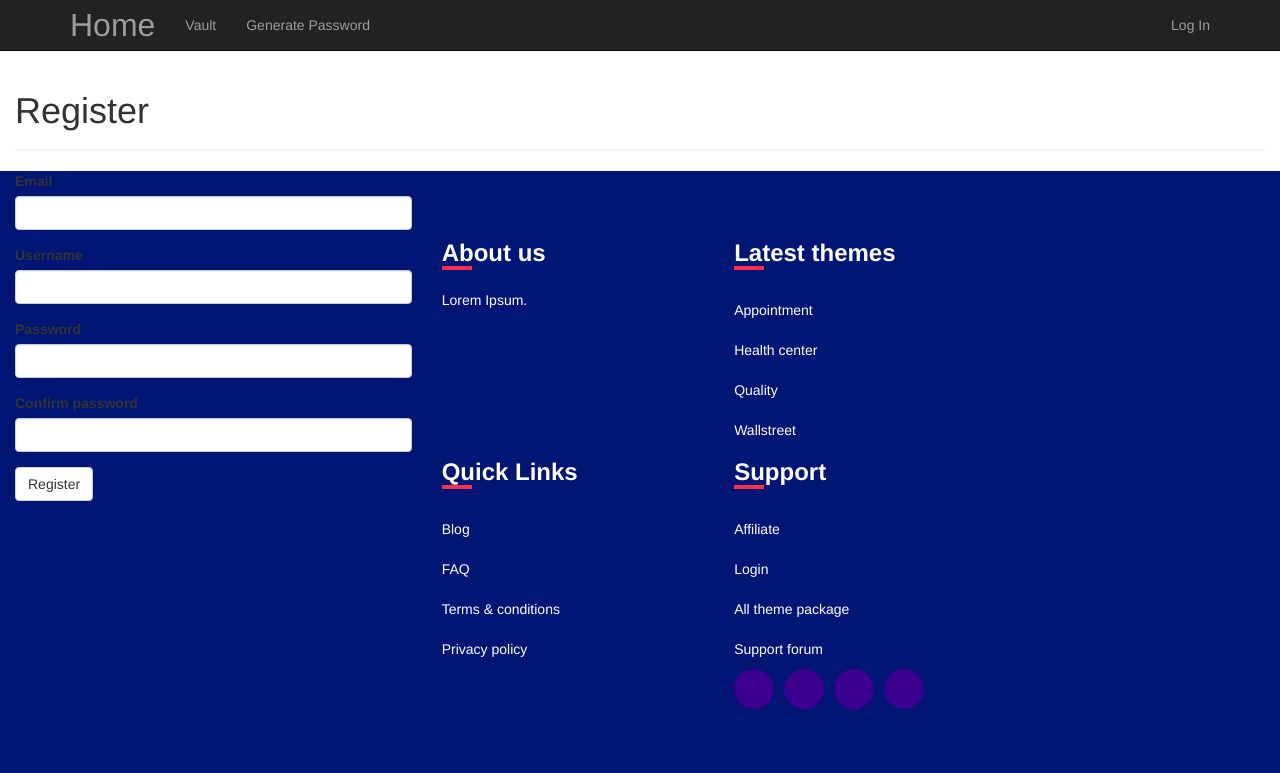
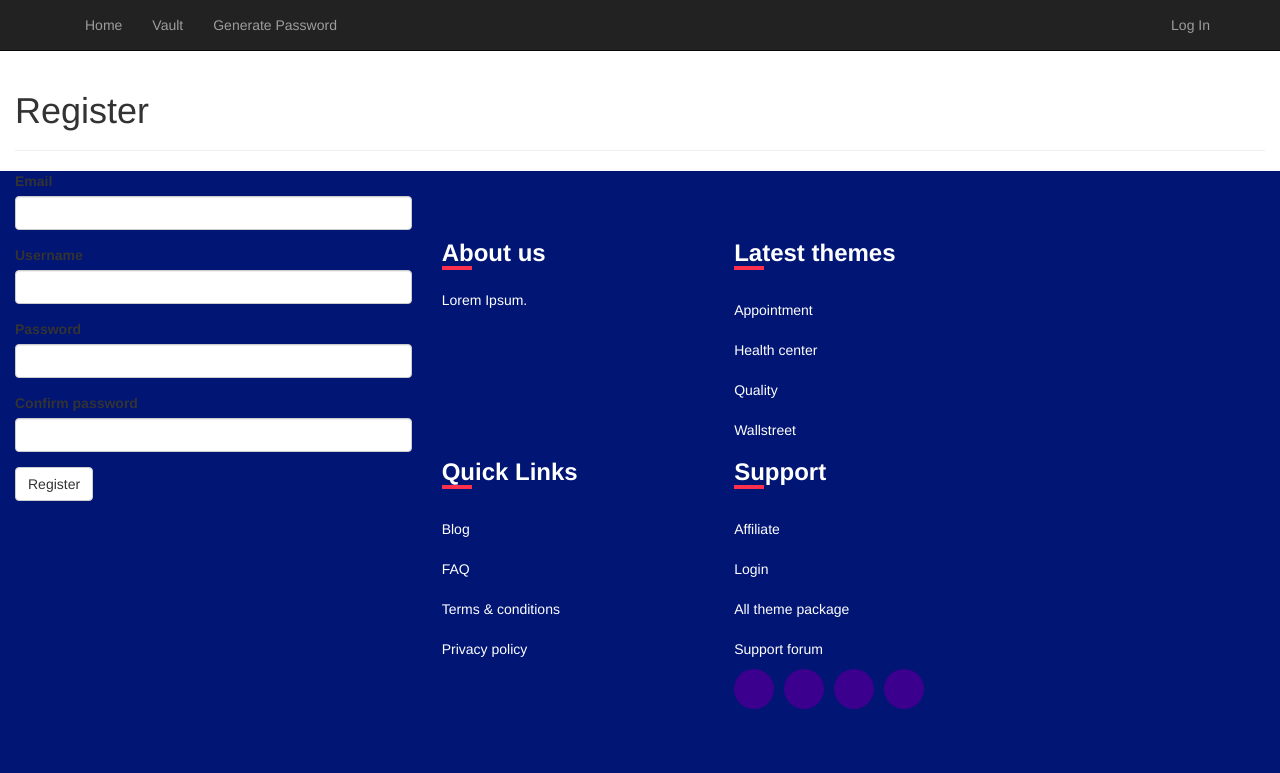
Before and after one commit to stevensio123/SafeKeep, a Flask app: page /auth/register in a window 1280 px wide. Shown: the top 773 px of the page. Run offline with Flask 3, Linux system fonts and the light colour scheme; data comes from the database, SQL or seed files in the repository; some libraries are stand-ins or nearby versions.

Commit message:
modified:   app/templates/layout.html

```diff
--- a/app/templates/layout.html
+++ b/app/templates/layout.html
@@ -20,10 +20,11 @@
                         <span class="icon-bar"></span>
                     </button>
 
-                    <a class="navbar-brand" href="/">Home</a>
+
                 </div>
                 <div class="navbar-collapse collapse">
                     <ul class="nav navbar-nav">
+                        <li><a href="/">Home</a></li>
 
                         <li><a href="{{ url_for('vault.view_credentials') }}">Vault</a></li>
                         <li><a href="{{ url_for('pgenerator.pgenerate') }}">Generate Password</a></li>
```
